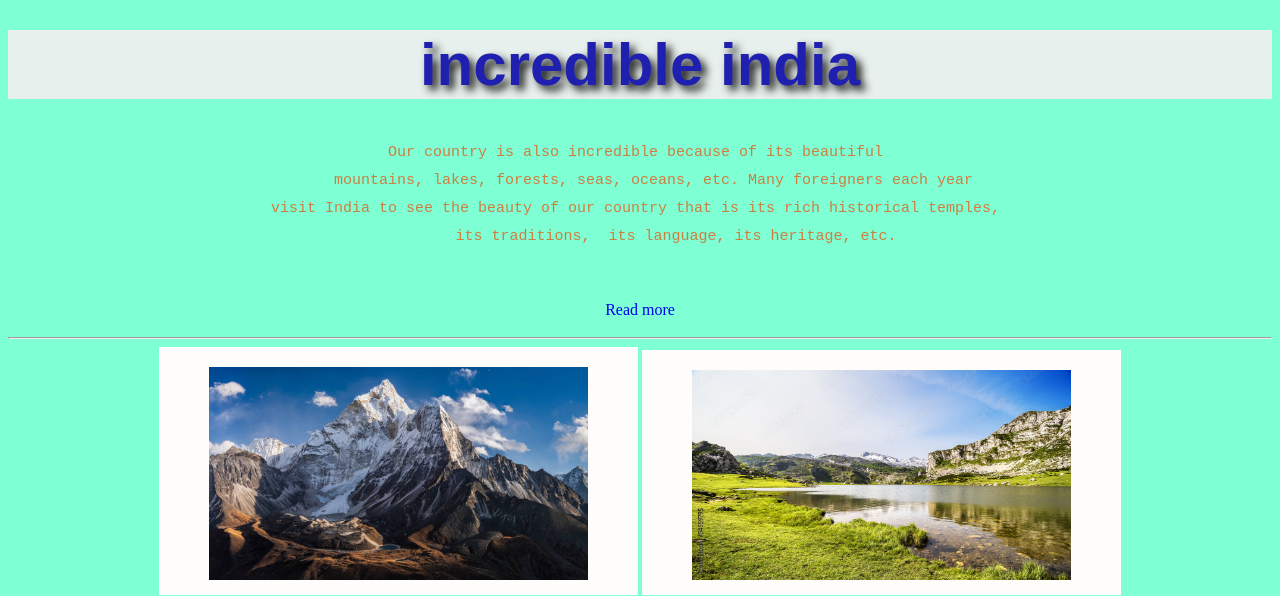
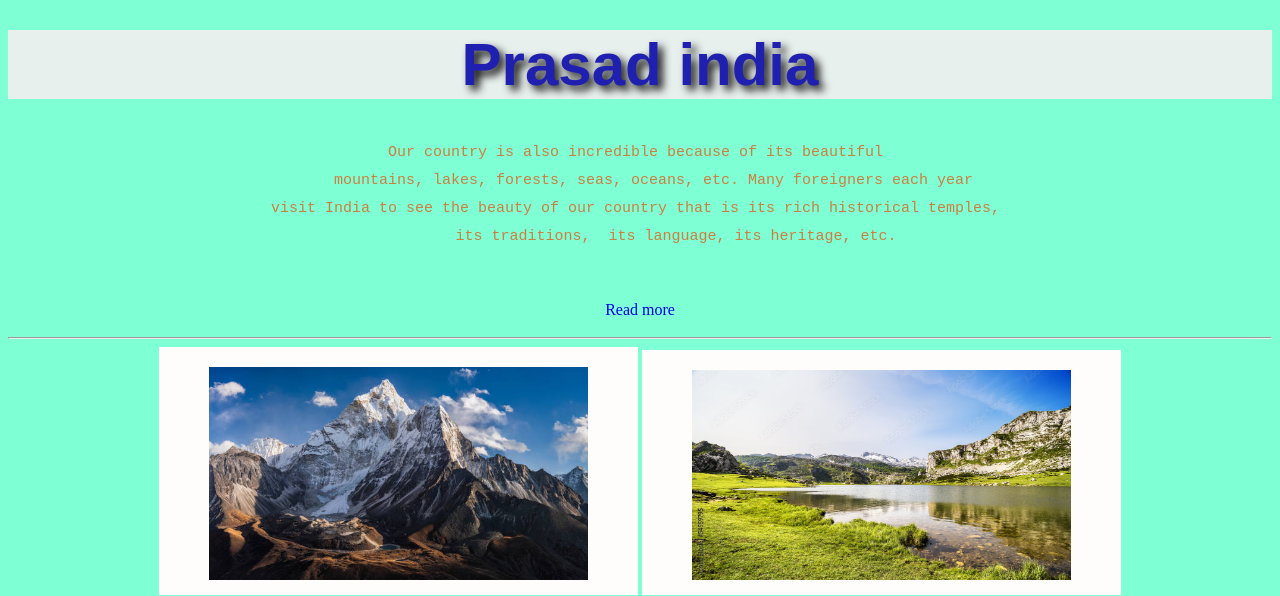
Before and after one commit to AchantaDurgaPrasad/incredible-india, a plain HTML site: page index.html in a window 1280 px wide. Shown: the top 596 px of the page. Drawn offline with Linux system fonts and the light colour scheme.

Commit message:
index.html

```diff
--- a/index.html
+++ b/index.html
@@ -98,7 +98,7 @@ background-color: rgb(99, 235, 183);
 </head>
 <body>
     <header ></header>
-    <h1>incredible india</h1>
+    <h1>Prasad india</h1>
     <pre>Our country is also incredible because of its beautiful
     mountains, lakes, forests, seas, oceans, etc. Many foreigners each year
 visit India to see the beauty of our country that is its rich historical temples,
```
